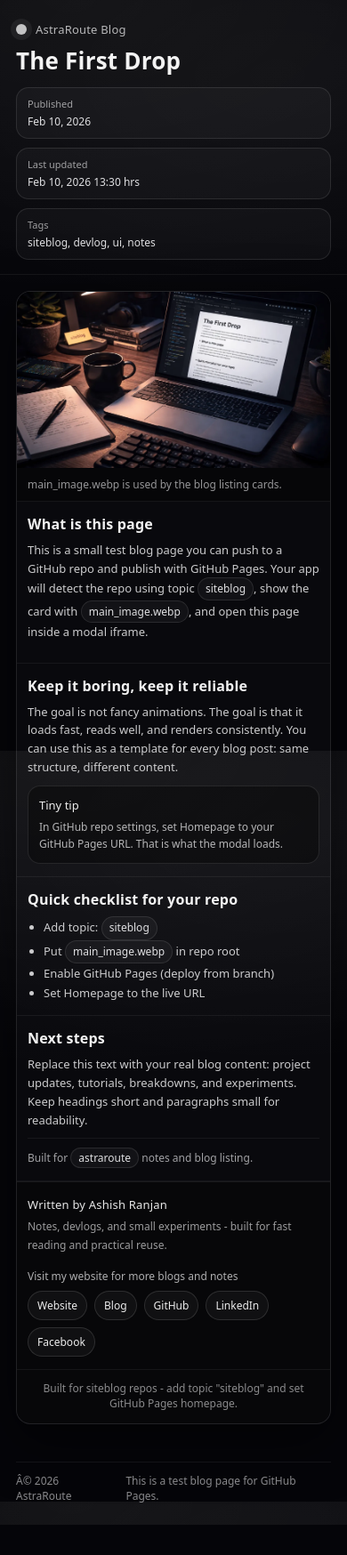
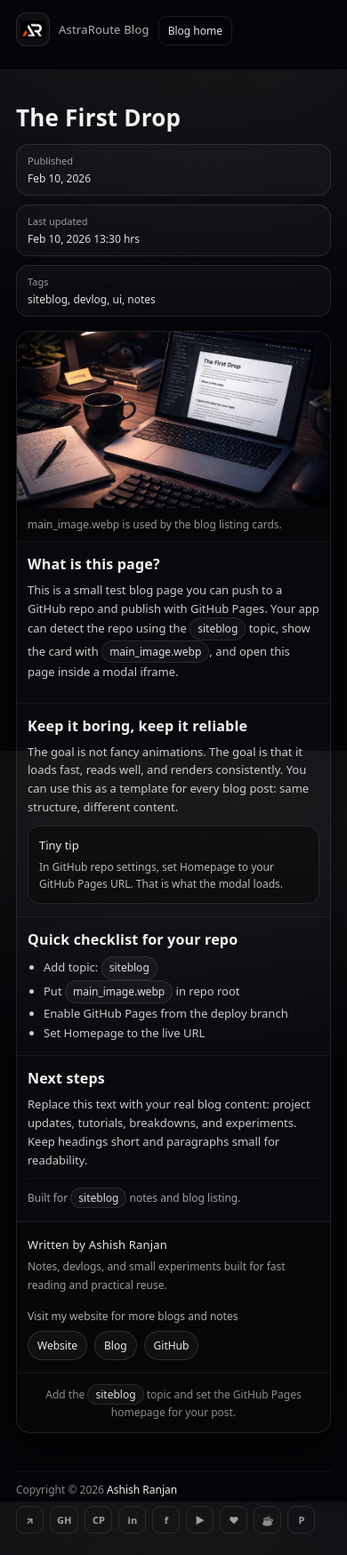
Before and after one commit to a2rp/siteblog-test-blog, a plain HTML site: page index.html in a window 390 px wide. Shown: the whole page at 89% size. Before the commit the page ends 1714 px from the top, so only its background shows below. Drawn offline with Linux system fonts and the light colour scheme.

Commit message:
Refresh siteblog test page

```diff
--- a/index.html
+++ b/index.html
@@ -3,197 +3,69 @@
     <head>
         <meta charset="utf-8" />
         <meta name="viewport" content="width=device-width, initial-scale=1" />
-        <title>Test Blog - The First Drop</title>
-
-        <!-- favicon -->
-        <link rel="icon" href="/favicon.ico" />
-
-
-        <meta
-            name="description"
-            content="A test blog page for AstraRoute site blog listing. Clean layout, readable typography, and a simple structure you can reuse."
-        />
+        <meta name="theme-color" content="#050509" />
+        <meta name="description" content="A concise blog post template for siteblog repositories, devlogs, interface notes, and practical experiments." />
+        <meta property="og:title" content="The First Drop | AstraRoute Blog" />
+        <meta property="og:description" content="A readable static blog page template for GitHub Pages." />
+        <meta property="og:type" content="article" />
+        <meta property="og:url" content="https://a2rp.github.io/siteblog-test-blog/" />
+        <meta property="og:image" content="https://a2rp.github.io/siteblog-test-blog/preview.png" />
+        <meta name="twitter:card" content="summary_large_image" />
+        <link rel="icon" href="./public/favicon.ico" />
         <link rel="stylesheet" href="./style.css" />
+        <title>The First Drop | AstraRoute Blog</title>
     </head>
-
     <body>
         <header class="top">
             <div class="container">
                 <div class="brandRow">
-                    <div class="brandDot" aria-hidden="true"></div>
+                    <a class="brandMark" href="#top" aria-label="AstraRoute blog home"><img src="./public/logo.png" alt="" /></a>
                     <div class="brandText">AstraRoute Blog</div>
-                </div>
-
-                <h1 class="title">The First Drop</h1>
-
-                <div class="meta">
-                    <div class="metaItem">
-                        <span class="k">Published</span>
-                        <span class="v">Feb 10, 2026</span>
-                    </div>
-
-                    <div class="metaItem">
-                        <span class="k">Last updated</span>
-                        <span class="v">Feb 10, 2026 13:30 hrs</span>
-                    </div>
-
-                    <div class="metaItem">
-                        <span class="k">Tags</span>
-                        <span class="v">siteblog, devlog, ui, notes</span>
-                    </div>
+                    <div class="headerLinks"><a href="https://www.ashishranjan.net/blog" target="_blank" rel="noopener noreferrer">Blog home</a></div>
                 </div>
             </div>
         </header>
 
-        <main class="main">
+        <main class="main" id="top">
             <div class="container">
+                <section class="postIntro">
+                    <h1 class="title">The First Drop</h1>
+                    <div class="meta">
+                        <div class="metaItem"><span class="k">Published</span><span class="v">Feb 10, 2026</span></div>
+                        <div class="metaItem"><span class="k">Last updated</span><span class="v">Feb 10, 2026 13:30 hrs</span></div>
+                        <div class="metaItem"><span class="k">Tags</span><span class="v">siteblog, devlog, ui, notes</span></div>
+                    </div>
+                </section>
+
                 <article class="article">
                     <figure class="hero">
-                        <img
-                            src="./main_image.webp"
-                            alt="Hero image for the blog"
-                        />
-                        <figcaption>
-                            main_image.webp is used by the blog listing cards.
-                        </figcaption>
+                        <img src="./main_image.webp" alt="Abstract architectural structure in soft light" />
+                        <figcaption>main_image.webp is used by the blog listing cards.</figcaption>
                     </figure>
-
                     <section class="block">
-                        <h2>What is this page</h2>
-                        <p>
-                            This is a small test blog page you can push to a
-                            GitHub repo and publish with GitHub Pages. Your app
-                            will detect the repo using topic
-                            <span class="chip">siteblog</span>, show the card
-                            with <span class="chip">main_image.webp</span>, and
-                            open this page inside a modal iframe.
-                        </p>
+                        <h2>What is this page?</h2>
+                        <p>This is a small test blog page you can push to a GitHub repo and publish with GitHub Pages. Your app can detect the repo using the <span class="chip">siteblog</span> topic, show the card with <span class="chip">main_image.webp</span>, and open this page inside a modal iframe.</p>
                     </section>
-
                     <section class="block">
                         <h2>Keep it boring, keep it reliable</h2>
-                        <p>
-                            The goal is not fancy animations. The goal is that
-                            it loads fast, reads well, and renders consistently.
-                            You can use this as a template for every blog post:
-                            same structure, different content.
-                        </p>
-
-                        <div class="callout">
-                            <div class="calloutTitle">Tiny tip</div>
-                            <div class="calloutText">
-                                In GitHub repo settings, set Homepage to your
-                                GitHub Pages URL. That is what the modal loads.
-                            </div>
-                        </div>
+                        <p>The goal is not fancy animations. The goal is that it loads fast, reads well, and renders consistently. You can use this as a template for every blog post: same structure, different content.</p>
+                        <div class="callout"><div class="calloutTitle">Tiny tip</div><div class="calloutText">In GitHub repo settings, set Homepage to your GitHub Pages URL. That is what the modal loads.</div></div>
                     </section>
-
                     <section class="block">
                         <h2>Quick checklist for your repo</h2>
-                        <ul>
-                            <li>
-                                Add topic: <span class="chip">siteblog</span>
-                            </li>
-                            <li>
-                                Put <span class="chip">main_image.webp</span> in
-                                repo root
-                            </li>
-                            <li>Enable GitHub Pages (deploy from branch)</li>
-                            <li>Set Homepage to the live URL</li>
-                        </ul>
+                        <ul><li>Add topic: <span class="chip">siteblog</span></li><li>Put <span class="chip">main_image.webp</span> in repo root</li><li>Enable GitHub Pages from the deploy branch</li><li>Set Homepage to the live URL</li></ul>
                     </section>
-
                     <section class="block">
                         <h2>Next steps</h2>
-                        <p>
-                            Replace this text with your real blog content:
-                            project updates, tutorials, breakdowns, and
-                            experiments. Keep headings short and paragraphs
-                            small for readability.
-                        </p>
-
-                        <div class="footerNote">
-                            Built for <span class="chip">astraroute</span> notes
-                            and blog listing.
-                        </div>
+                        <p>Replace this text with your real blog content: project updates, tutorials, breakdowns, and experiments. Keep headings short and paragraphs small for readability.</p>
+                        <div class="footerNote">Built for <span class="chip">siteblog</span> notes and blog listing.</div>
                     </section>
-
-                    <!-- âœ… New author footer inside article (matches your other blog style) -->
                     <section class="authorFooter">
                         <div class="authorInner">
-                            <div class="authorLeft">
-                                <div class="authorTitle">
-                                    Written by Ashish Ranjan
-                                </div>
-                                <div class="authorText">
-                                    Notes, devlogs, and small experiments -
-                                    built for fast reading and practical reuse.
-                                </div>
-                            </div>
-
-                            <div class="authorRight">
-                                <div class="authorCta">
-                                    Visit my website for more blogs and notes
-                                </div>
-
-                                <div class="authorLinks">
-                                    <a
-                                        class="authorLink"
-                                        href="https://ashishranjan.net"
-                                        target="_blank"
-                                        rel="noreferrer"
-                                        title="Website"
-                                    >
-                                        Website
-                                    </a>
-
-                                    <a
-                                        class="authorLink"
-                                        href="https://ashishranjan.net/blog"
-                                        target="_blank"
-                                        rel="noreferrer"
-                                        title="Blog page"
-                                    >
-                                        Blog
-                                    </a>
-
-                                    <a
-                                        class="authorLink"
-                                        href="https://github.com/a2rp"
-                                        target="_blank"
-                                        rel="noreferrer"
-                                        title="GitHub"
-                                    >
-                                        GitHub
-                                    </a>
-
-                                    <a
-                                        class="authorLink"
-                                        href="https://www.linkedin.com/in/aashishranjan"
-                                        target="_blank"
-                                        rel="noreferrer"
-                                        title="LinkedIn"
-                                    >
-                                        LinkedIn
-                                    </a>
-
-                                    <a
-                                        class="authorLink"
-                                        href="https://www.facebook.com/theash.ashish/"
-                                        target="_blank"
-                                        rel="noreferrer"
-                                        title="Facebook"
-                                    >
-                                        Facebook
-                                    </a>
-                                </div>
-                            </div>
+                            <div class="authorLeft"><div class="authorTitle">Written by Ashish Ranjan</div><div class="authorText">Notes, devlogs, and small experiments built for fast reading and practical reuse.</div></div>
+                            <div class="authorRight"><div class="authorCta">Visit my website for more blogs and notes</div><div class="authorLinks"><a class="authorLink" href="https://www.ashishranjan.net/" target="_blank" rel="noopener noreferrer">Website</a><a class="authorLink" href="https://www.ashishranjan.net/blog" target="_blank" rel="noopener noreferrer">Blog</a><a class="authorLink" href="https://github.com/a2rp" target="_blank" rel="noopener noreferrer">GitHub</a></div></div>
                         </div>
-
-                        <div class="authorBottom">
-                            Built for siteblog repos - add topic "siteblog" and
-                            set GitHub Pages homepage.
-                        </div>
+                        <div class="authorBottom">Add the <span class="chip">siteblog</span> topic and set the GitHub Pages homepage for your post.</div>
                     </section>
                 </article>
             </div>
@@ -202,18 +74,21 @@
         <footer class="foot">
             <div class="container">
                 <div class="footRow">
-                    <div class="small">Â© 2026 AstraRoute</div>
-                    <div class="small">
-                        This is a test blog page for GitHub Pages.
+                    <div class="small">Copyright &copy; <span id="currentYear"></span> <a href="https://www.ashishranjan.net/" target="_blank" rel="noopener noreferrer">Ashish Ranjan</a></div>
+                    <div class="footerLinks" aria-label="Social and support links">
+                        <a href="https://www.ashishranjan.net/" target="_blank" rel="noopener noreferrer" aria-label="Portfolio" title="Portfolio">↗</a><a href="https://github.com/a2rp" target="_blank" rel="noopener noreferrer" aria-label="GitHub" title="GitHub">GH</a><a href="https://codepen.io/ash1198" target="_blank" rel="noopener noreferrer" aria-label="CodePen" title="CodePen">CP</a><a href="https://www.linkedin.com/in/aashishranjan" target="_blank" rel="noopener noreferrer" aria-label="LinkedIn" title="LinkedIn">in</a><a href="https://www.facebook.com/theash.ashish/" target="_blank" rel="noopener noreferrer" aria-label="Facebook" title="Facebook">f</a><a href="https://www.youtube.com/@ashishranjan-ashz?sub_confirmation=1" target="_blank" rel="noopener noreferrer" aria-label="YouTube" title="YouTube">▶</a><a href="https://a2rp-donation-page.netlify.app/" target="_blank" rel="noopener noreferrer" aria-label="Support" title="Support">♥</a><a href="https://buymeacoffee.com/a2rp" target="_blank" rel="noopener noreferrer" aria-label="Buy Me a Coffee" title="Buy Me a Coffee">☕</a><a href="https://patreon.com/a2rp" target="_blank" rel="noopener noreferrer" aria-label="Patreon" title="Patreon">P</a>
                     </div>
                 </div>
             </div>
         </footer>
 
+        <button class="toTop" type="button" aria-label="Go to top" title="Go to top">↑</button>
         <script>
-            // keep it minimal and stable
-            // you can remove this script if you want zero JS
             document.documentElement.classList.add("ready");
+            document.getElementById("currentYear").textContent = new Date().getFullYear();
+            const toTop = document.querySelector(".toTop");
+            window.addEventListener("scroll", () => { toTop.classList.toggle("visible", window.scrollY > 420); }, { passive: true });
+            toTop.addEventListener("click", () => window.scrollTo({ top: 0, behavior: "smooth" }));
         </script>
     </body>
 </html>
--- a/style.css
+++ b/style.css
@@ -336,3 +336,24 @@ a:hover {
         align-items: flex-start;
     }
 }
+
+/* Refined fixed shell and footer */
+.top { position: fixed; z-index: 10; inset: 0 0 auto; padding: 14px 0; background: rgba(5, 5, 9, .92); backdrop-filter: blur(14px); }
+body { padding-top: 78px; }
+.brandMark { display: grid; place-items: center; width: 38px; height: 38px; border: 1px solid var(--border); border-radius: 11px; background: rgba(255, 255, 255, .04); transition: border-color .18s ease, box-shadow .18s ease; }
+.brandMark img { width: 28px; height: 28px; object-fit: contain; }
+.brandMark:hover { border-color: rgba(255, 255, 255, .5); box-shadow: 0 0 18px rgba(255, 255, 255, .14); }
+.headerLinks { margin-left: auto; }
+.headerLinks a { padding: 7px 10px; border: 1px solid var(--border); border-radius: 9px; font-size: 12px; }
+.headerLinks a:hover { text-decoration: none; border-color: rgba(255, 255, 255, .5); box-shadow: 0 0 14px rgba(255, 255, 255, .12); }
+.postIntro { padding: 30px 0 16px; }
+.footRow { align-items: center; }
+.foot a { color: var(--heading); }
+.footerLinks { display: flex; flex-wrap: wrap; justify-content: flex-end; gap: 7px; }
+.footerLinks a { display: grid; place-items: center; min-width: 31px; height: 31px; padding: 0 7px; border: 1px solid var(--border); border-radius: 9px; color: var(--muted); font-size: 11px; font-weight: 800; transition: border-color .18s ease, color .18s ease, box-shadow .18s ease; }
+.footerLinks a:hover { color: var(--heading); border-color: rgba(255, 255, 255, .5); box-shadow: 0 0 15px rgba(255, 255, 255, .13); text-decoration: none; }
+.toTop { position: fixed; right: 22px; bottom: 22px; display: grid; place-items: center; width: 40px; height: 40px; border: 1px solid rgba(255, 255, 255, .3); border-radius: 50%; color: #050509; background: #f5f5f7; cursor: pointer; opacity: 0; visibility: hidden; transition: opacity .18s ease, visibility .18s ease, box-shadow .18s ease; }
+.toTop.visible { opacity: 1; visibility: visible; }
+.toTop:hover { box-shadow: 0 0 18px rgba(255, 255, 255, .22); }
+.authorLink:hover { transform: none; }
+@media (width < 700px) { body { padding-top: 70px; } .footRow { align-items: flex-start; flex-direction: column; } .footerLinks { justify-content: flex-start; } }
```
Also changed, not shown: README.md, screenshot.png (added).
